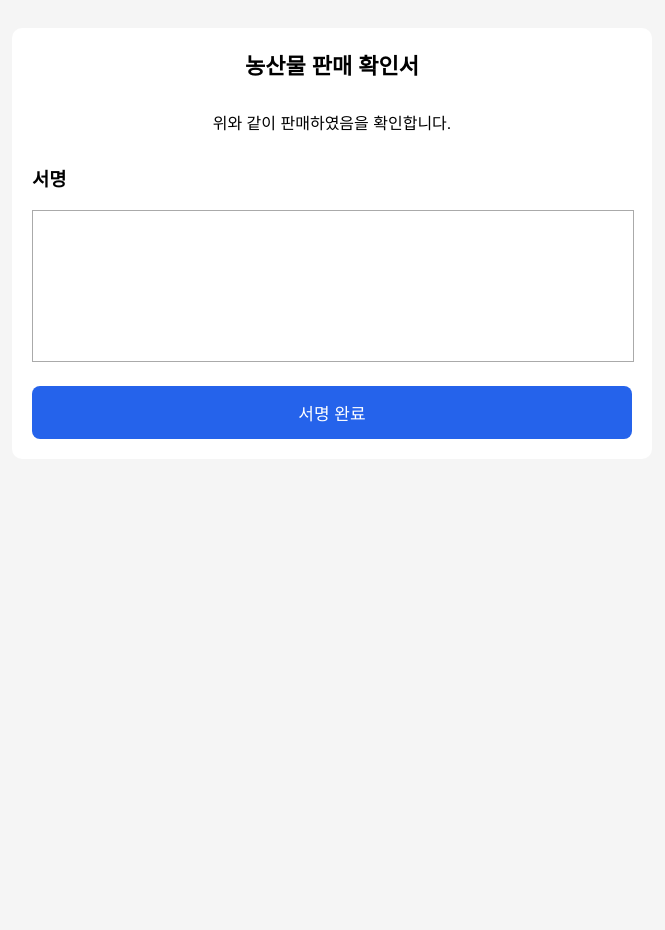
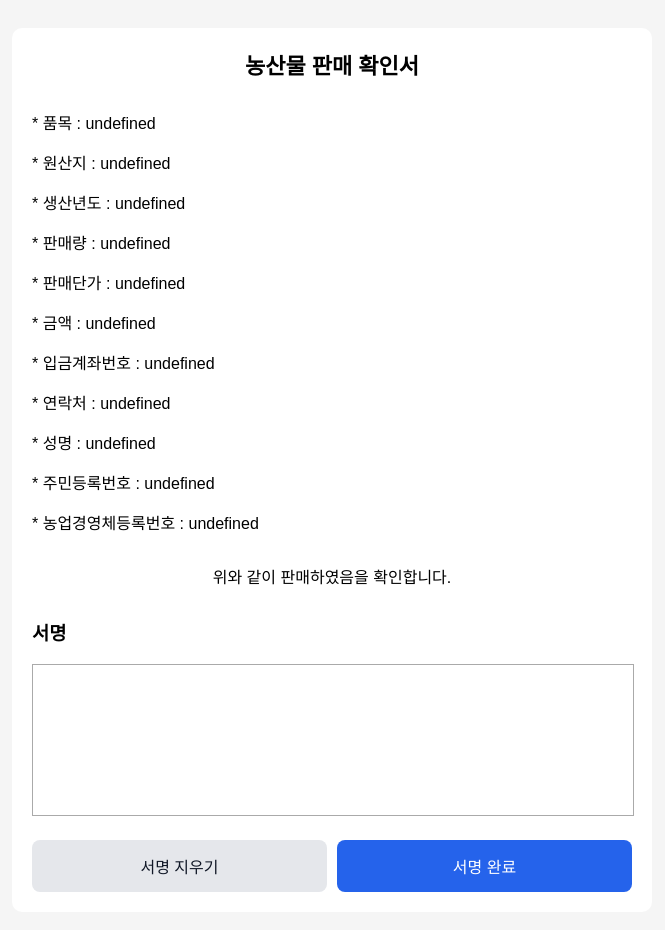
Before and after one commit to taeho-0128/farm-confirmation, a plain HTML site: page sign.html in a window 1280 px wide. Shown: the whole page, without its empty margins (308-973 px from the left). Before the commit the page ends 800 px from the top, so only its background shows below. Drawn offline with Linux system fonts and the light colour scheme.

Commit message:
update final version

```diff
--- a/sign.html
+++ b/sign.html
@@ -25,17 +25,28 @@
         height:150px;
         background:white;
         border:1px solid #aaa;
+        touch-action: none; /* 모바일 스크롤 방지 */
     }
-    button {
+    .btn-row {
+        display:flex;
+        gap:10px;
         margin-top:20px;
-        width:100%;
+    }
+    .btn-row button {
+        flex:1;
+        padding:14px;
+        border-radius:8px;
+        font-size:16px;
+        cursor:pointer;
+        border:none;
+    }
+    .btn-primary {
         background:#2563eb;
         color:white;
-        border:none;
-        padding:14px;
-        border-radius:8px;
-        font-size:17px;
-        cursor:pointer;
+    }
+    .btn-secondary {
+        background:#e5e7eb;
+        color:#111827;
     }
 </style>
 </head>
@@ -52,20 +63,33 @@
     <h3 style="margin-top:30px;">서명</h3>
     <canvas id="signaturePad"></canvas>
 
-    <button onclick="saveSign()">서명 완료</button>
+    <div class="btn-row">
+        <button class="btn-secondary" onclick="clearSign()">서명 지우기</button>
+        <button class="btn-primary" onclick="saveSign()">서명 완료</button>
+    </div>
 </div>
 
 <script>
-    /* 안전 Base64 decode */
+    // UTF-8 safe Base64 decode
     function decodeBase64(str) {
         return decodeURIComponent(escape(atob(str)));
     }
 
-    /* 데이터 파싱 */
+    // data 파라미터 읽기 (URL-safe 디코딩)
     const params = new URLSearchParams(location.search);
-    const encoded = params.get("data");
-    const data = JSON.parse(decodeBase64(encoded));
+    const rawParam = params.get("data");
+    let data = {};
 
+    try {
+        const base64 = decodeURIComponent(rawParam); // URL 디코딩
+        const jsonStr = decodeBase64(base64);
+        data = JSON.parse(jsonStr);
+    } catch (e) {
+        alert("데이터를 불러오지 못했습니다. PC에서 URL을 다시 생성해 주세요.");
+        console.error(e);
+    }
+
+    if (data) {
         document.getElementById("info").innerHTML = `
             <p>* 품목 : ${data.item}</p>
             <p>* 원산지 : ${data.origin}</p>
@@ -79,33 +103,42 @@
             <p>* 주민등록번호 : ${data.rrn}</p>
             <p>* 농업경영체등록번호 : ${data.farmId}</p>
         `;
-    document.getElementById("pv_date").innerText = data.date;
+        document.getElementById("pv_date").innerText = data.date || "";
+    }
 
-    /* 서명 캔버스 */
+    // ==== 서명 캔버스 (모바일 & PC 공통) ====
     const canvas = document.getElementById("signaturePad");
     const ctx = canvas.getContext("2d");
     let drawing = false;
 
-    function pos(e) {
-        const r = canvas.getBoundingClientRect();
+    function resizeCanvas() {
+        const rect = canvas.getBoundingClientRect();
+        canvas.width = rect.width;
+        canvas.height = rect.height;
+    }
+    resizeCanvas();
+    window.addEventListener("resize", resizeCanvas);
+
+    function getPos(e) {
+        const rect = canvas.getBoundingClientRect();
         return {
-            x: (e.touches ? e.touches[0].clientX : e.clientX) - r.left,
-            y: (e.touches ? e.touches[0].clientY : e.clientY) - r.top
+            x: e.clientX - rect.left,
+            y: e.clientY - rect.top
         };
     }
 
-    canvas.onmousedown = () => drawing = true;
-    canvas.onmouseup = () => { drawing = false; ctx.beginPath(); };
-    canvas.onmousemove = draw;
+    function pointerDown(e) {
+        e.preventDefault();
+        drawing = true;
+        const p = getPos(e);
+        ctx.beginPath();
+        ctx.moveTo(p.x, p.y);
+    }
 
-    canvas.ontouchstart = () => drawing = true;
-    canvas.ontouchend = () => { drawing = false; ctx.beginPath(); };
-    canvas.ontouchmove = draw;
-
-    function draw(e) {
+    function pointerMove(e) {
         if (!drawing) return;
         e.preventDefault();
-        const p = pos(e);
+        const p = getPos(e);
         ctx.lineWidth = 2;
         ctx.lineCap = "round";
         ctx.strokeStyle = "black";
@@ -115,13 +148,29 @@
         ctx.moveTo(p.x, p.y);
     }
 
-    /* 서명 완료 → index.html 리다이렉트 */
+    function pointerUp(e) {
+        if (!drawing) return;
+        e.preventDefault();
+        drawing = false;
+        ctx.beginPath();
+    }
+
+    canvas.addEventListener("pointerdown", pointerDown);
+    canvas.addEventListener("pointermove", pointerMove);
+    canvas.addEventListener("pointerup", pointerUp);
+    canvas.addEventListener("pointerleave", pointerUp);
+
+    // 서명 지우기
+    function clearSign() {
+        ctx.clearRect(0, 0, canvas.width, canvas.height);
+        ctx.beginPath();
+    }
+
+    // 서명 완료 → index.html로 리다이렉트
     function saveSign() {
         const signature = canvas.toDataURL("image/png");
-
         const redirectURL =
-          `https://farm-confirmation-qwe.vercel.app/index.html?data=${encoded}&sign=${encodeURIComponent(signature)}`;
-
+          `https://farm-confirmation-qwe.vercel.app/index.html?data=${rawParam}&sign=${encodeURIComponent(signature)}`;
         window.location.href = redirectURL;
     }
 </script>
```
Also changed, not shown: index.html (+14 -16 lines). Lines whose indentation alone changed are shown as unchanged.
